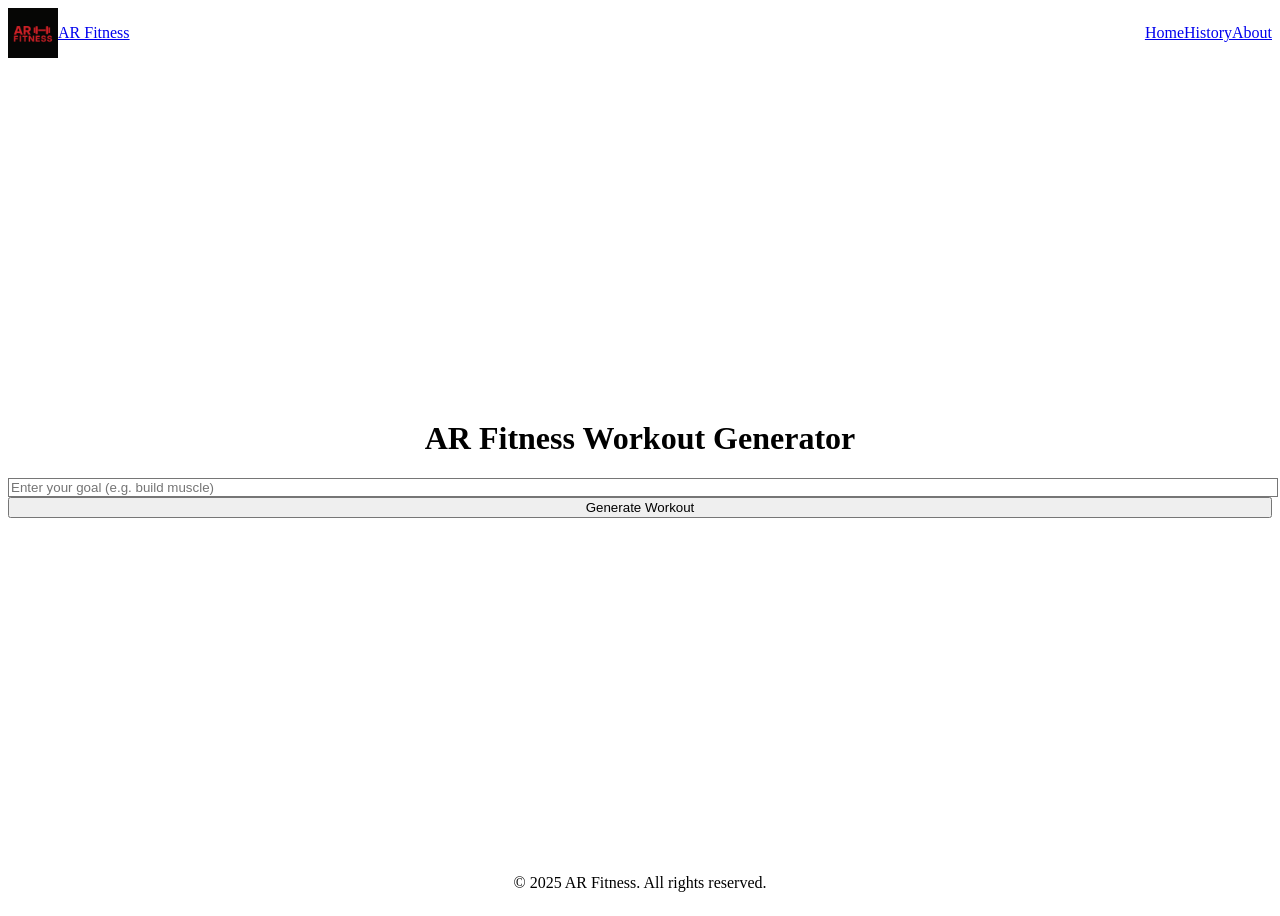
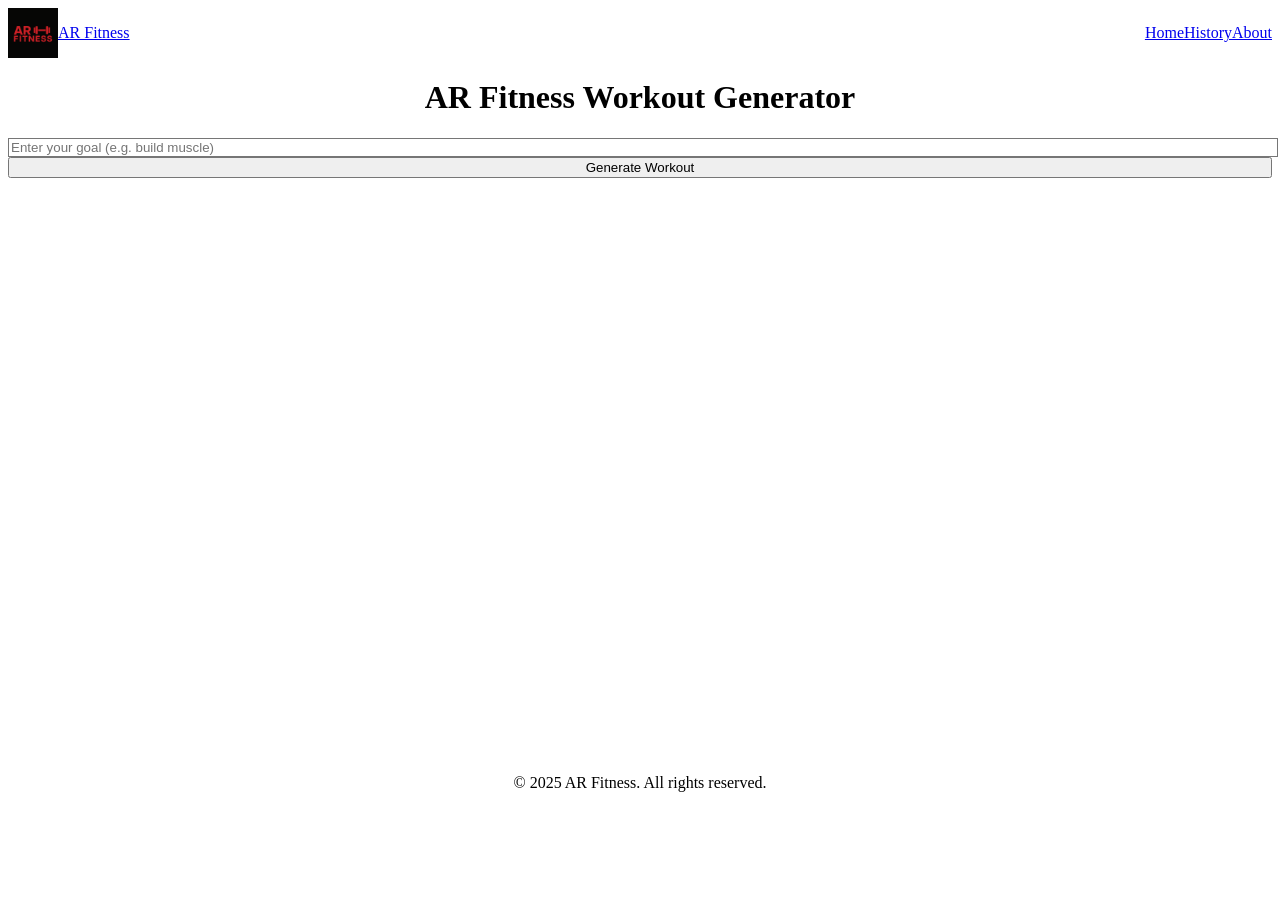
Before and after one commit to ARftiness/ar-fitness-app, a Next.js app: page / in a window 1280 px wide. After the commit the page ends 816 px from the top, so only its background shows below. Built offline with nearby package versions, Linux system fonts and the light colour scheme.

Commit message:
Update index.js

```diff
--- a/pages/index.js
+++ b/pages/index.js
@@ -1,14 +1,19 @@
-import GoalForm from '../components/GoalForm';
+// pages/index.js
+import Head from "next/head";
+import GoalForm from "../components/GoalForm";
 
 export default function Home() {
   return (
-    <div className="min-h-screen flex items-center justify-center bg-gray-50">
-      <div className="w-full max-w-md p-6 bg-white rounded-2xl shadow">
-        <h1 className="text-2xl font-semibold mb-4 text-center">
+    <>
+      <Head>
+        <title>AR Fitness Workout Generator</title>
+      </Head>
+      <div className="max-w-2xl mx-auto bg-secondary p-8 rounded-2xl shadow-lg">
+        <h1 className="text-3xl font-bold mb-6 text-center">
           AR Fitness Workout Generator
         </h1>
         <GoalForm />
       </div>
-    </div>
+    </>
   );
 }
```
